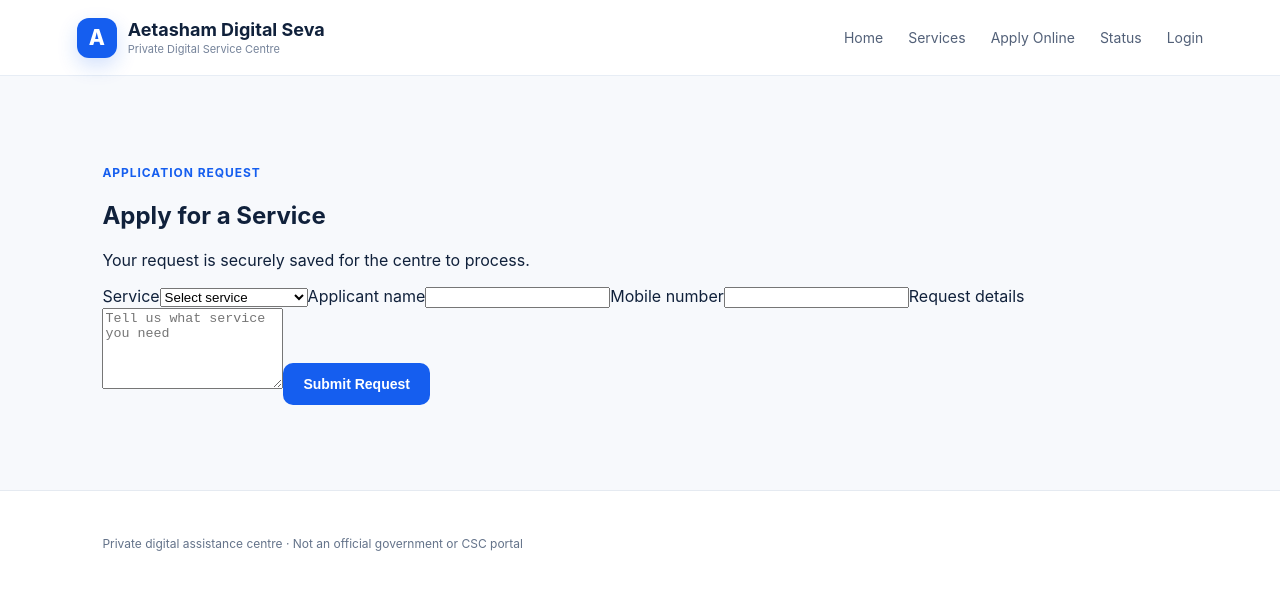
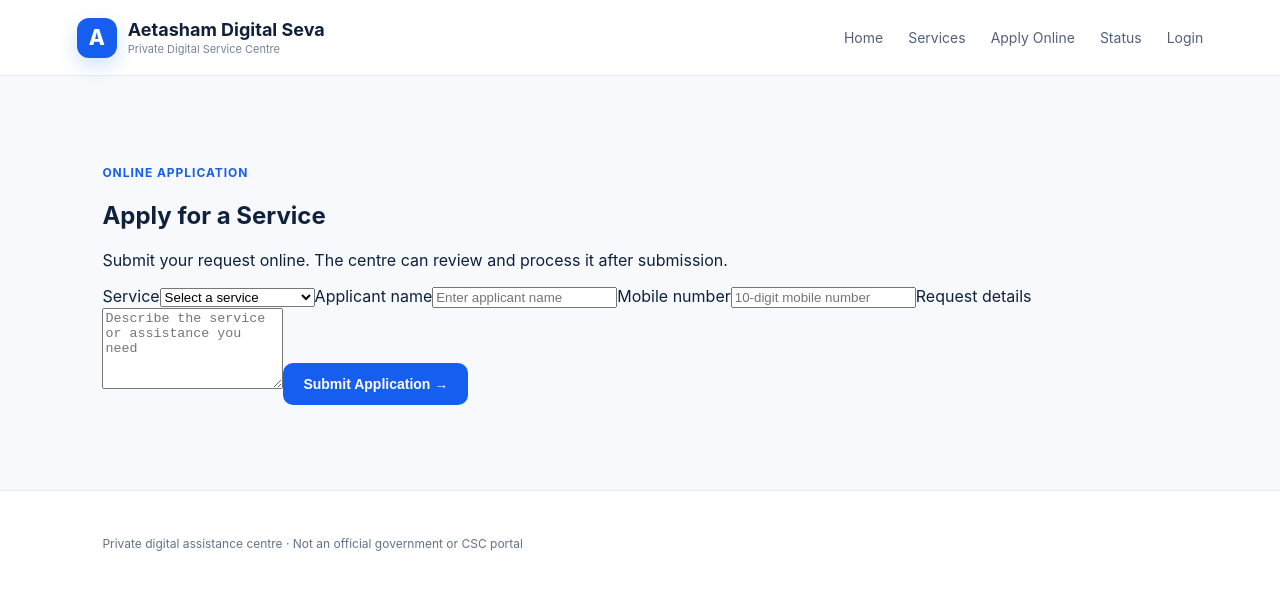
Before and after one commit to aetasham/Aetasham-Digital-Seva, a Next.js app: page /apply in a window 1280 px wide. Shown: the top 590 px of the page. Built offline with nearby package versions, Linux system fonts and the light colour scheme.

Commit message:
Improve service application form and request flow

```diff
--- a/app/apply/page.tsx
+++ b/app/apply/page.tsx
@@ -2,20 +2,32 @@
 
 import Link from 'next/link';
 import { useSearchParams } from 'next/navigation';
-import { FormEvent, Suspense, useState } from 'react';
+import { FormEvent, Suspense, useEffect, useState } from 'react';
 
-const options = ['PAN','Voter','Ration Card','Certificate','Government Scheme','Online Form','Print & Documents','Other'];
+const options = [
+  ['PAN', 'PAN Services'], ['Voter', 'Voter Services'], ['Ration Card', 'Ration Card'],
+  ['Certificate', 'Certificates'], ['Government Scheme', 'Government Schemes'],
+  ['Online Form', 'Online Forms'], ['Print & Documents', 'Print & Documents'], ['Other', 'Other Digital Services'],
+];
 
 function ApplyForm() {
   const params = useSearchParams();
   const [service, setService] = useState(params.get('service') || '');
-  const [name, setName] = useState(''); const [mobile, setMobile] = useState(''); const [details, setDetails] = useState('');
-  const [result, setResult] = useState(''); const [error, setError] = useState(''); const [saving, setSaving] = useState(false);
+  const [name, setName] = useState('');
+  const [mobile, setMobile] = useState('');
+  const [details, setDetails] = useState('');
+  const [result, setResult] = useState('');
+  const [error, setError] = useState('');
+  const [saving, setSaving] = useState(false);
+
+  useEffect(() => { setService(params.get('service') || ''); }, [params]);
 
   async function submit(e: FormEvent) {
-    e.preventDefault(); setError(''); setSaving(true);
+    e.preventDefault(); setError(''); setResult('');
+    if (!/^[0-9]{10}$/.test(mobile)) { setError('Please enter a valid 10-digit mobile number.'); return; }
+    setSaving(true);
     try {
-      const response = await fetch('/api/applications', { method: 'POST', headers: { 'Content-Type': 'application/json' }, body: JSON.stringify({ service, name, mobile, details }) });
+      const response = await fetch('/api/applications', { method: 'POST', headers: { 'Content-Type': 'application/json' }, body: JSON.stringify({ service, name: name.trim(), mobile, details: details.trim() }) });
       const data = await response.json();
       if (!response.ok) throw new Error(data.error || 'Unable to submit request.');
       setResult(data.id); setName(''); setMobile(''); setDetails('');
@@ -23,18 +35,21 @@ function ApplyForm() {
     finally { setSaving(false); }
   }
 
-  return <section className="section"><div className="formbox">
-    <span className="eyebrow">APPLICATION REQUEST</span><h2>Apply for a Service</h2><p className="muted">Your request is securely saved for the centre to process.</p>
-    <form onSubmit={submit}>
-      <label>Service<select value={service} onChange={e => setService(e.target.value)} required><option value="">Select service</option>{options.map(x => <option key={x}>{x}</option>)}</select></label>
-      <label>Applicant name<input value={name} onChange={e => setName(e.target.value)} required maxLength={80} /></label>
-      <label>Mobile number<input value={mobile} onChange={e => setMobile(e.target.value.replace(/\D/g, ''))} inputMode="numeric" pattern="[0-9]{10}" maxLength={10} required /></label>
-      <label>Request details<textarea value={details} onChange={e => setDetails(e.target.value)} rows={5} maxLength={500} placeholder="Tell us what service you need" /></label>
-      <button className="primary" type="submit" disabled={saving}>{saving ? 'Submitting...' : 'Submit Request'}</button>
-    </form>
-    {error && <div className="notice"><div><b>{error}</b></div></div>}
-    {result && <div className="notice"><div><b>Request submitted!</b><p>Your request ID is <strong>{result}</strong>. Save it to check status.</p><Link href={`/status?id=${result}`}>Check Status →</Link></div></div>}
-  </div></section>;
+  return <section className="section">
+    <div className="formbox">
+      <span className="eyebrow">ONLINE APPLICATION</span><h2>Apply for a Service</h2>
+      <p className="muted">Submit your request online. The centre can review and process it after submission.</p>
+      <form onSubmit={submit}>
+        <label>Service<select value={service} onChange={e => setService(e.target.value)} required><option value="">Select a service</option>{options.map(([value, label]) => <option key={value} value={value}>{label}</option>)}</select></label>
+        <label>Applicant name<input value={name} onChange={e => setName(e.target.value)} required maxLength={80} placeholder="Enter applicant name" /></label>
+        <label>Mobile number<input value={mobile} onChange={e => setMobile(e.target.value.replace(/\D/g, '').slice(0, 10))} inputMode="numeric" pattern="[0-9]{10}" maxLength={10} required placeholder="10-digit mobile number" /></label>
+        <label>Request details<textarea value={details} onChange={e => setDetails(e.target.value)} rows={5} maxLength={500} placeholder="Describe the service or assistance you need" /></label>
+        <button className="primary" type="submit" disabled={saving}>{saving ? 'Submitting Request...' : 'Submit Application →'}</button>
+      </form>
+      {error && <div className="notice"><div><b>Submission failed</b><p>{error}</p></div></div>}
+      {result && <div className="notice"><div><b>Application submitted successfully 🎉</b><p>Your request ID is <strong>{result}</strong>.</p><p className="muted">Keep this ID safe. You can use it to check the current status of your request.</p><Link href={`/status?id=${encodeURIComponent(result)}`}>Check Application Status →</Link></div></div>}
+    </div>
+  </section>;
 }
 
 export default function ApplyPage() { return <main>
```
